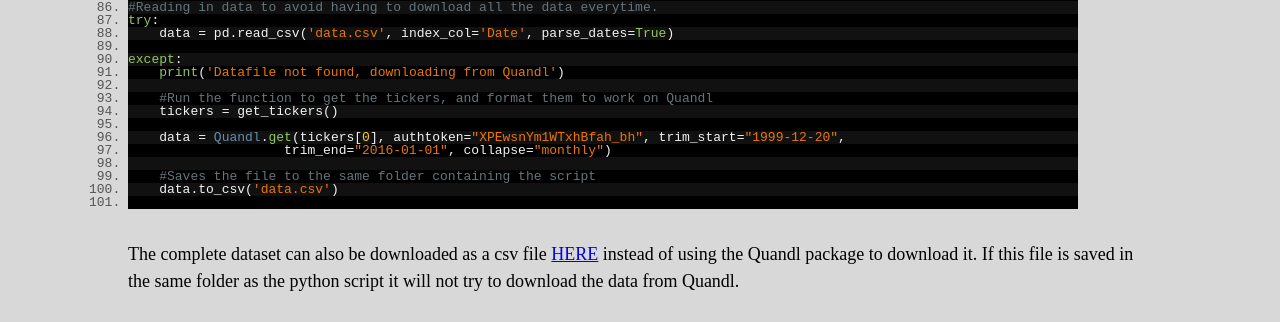
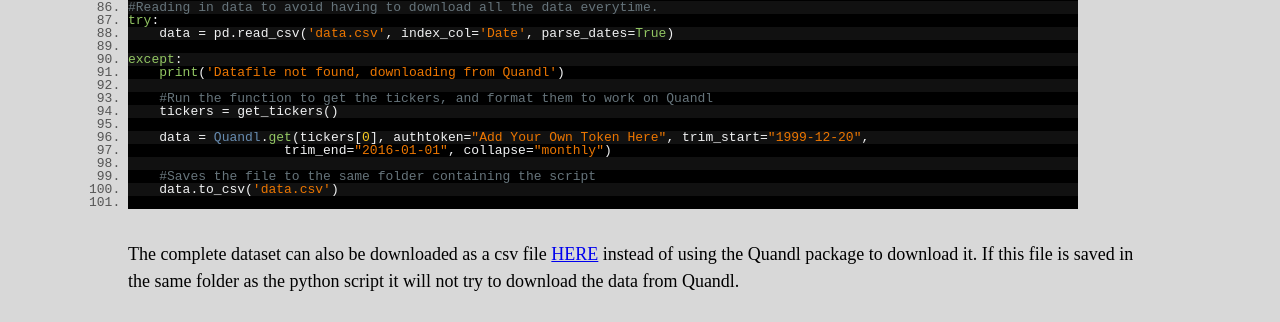
Before and after one commit to knutab/site, a Jekyll site: the page built from _posts/2016-03-01-Backtesting-Momentum-Strategy.html, in a window 1280 px wide and 900 px high, scrolled down 2254 px. Shown: the part 130-452 px from the top of the window. Built offline with Jekyll 4.4.1, drawn with Linux system fonts in a browser that asks for light colours; Markdown is read by kramdown in place of the engine named in the settings.

Commit message:
Removed Auth Token for Quandl

```diff
--- a/_posts/2016-03-01-Backtesting-Momentum-Strategy.html
+++ b/_posts/2016-03-01-Backtesting-Momentum-Strategy.html
@@ -146,7 +146,7 @@ except:
     #Run the function to get the tickers, and format them to work on Quandl
     tickers = get_tickers()
 
-    data = Quandl.get(tickers[0], authtoken="XPEwsnYm1WTxhBfah_bh", trim_start="1999-12-20",
+    data = Quandl.get(tickers[0], authtoken="Add Your Own Token Here", trim_start="1999-12-20",
                     trim_end="2016-01-01", collapse="monthly")
 
     #Saves the file to the same folder containing the script
--- a/files/Momentum.py
+++ b/files/Momentum.py
@@ -89,7 +89,7 @@ except:
     #Run the function to get the tickers, and format them to work on Quandl
     tickers = get_tickers()
 
-    data = Quandl.get(tickers[0], authtoken="XPEwsnYm1WTxhBfah_bh", trim_start="1999-12-20",
+    data = Quandl.get(tickers[0], authtoken="Add Your Own Token", trim_start="1999-12-20",
                     trim_end="2016-01-01", collapse="monthly")
 
     #Saves the file to the same folder containing the script
```
